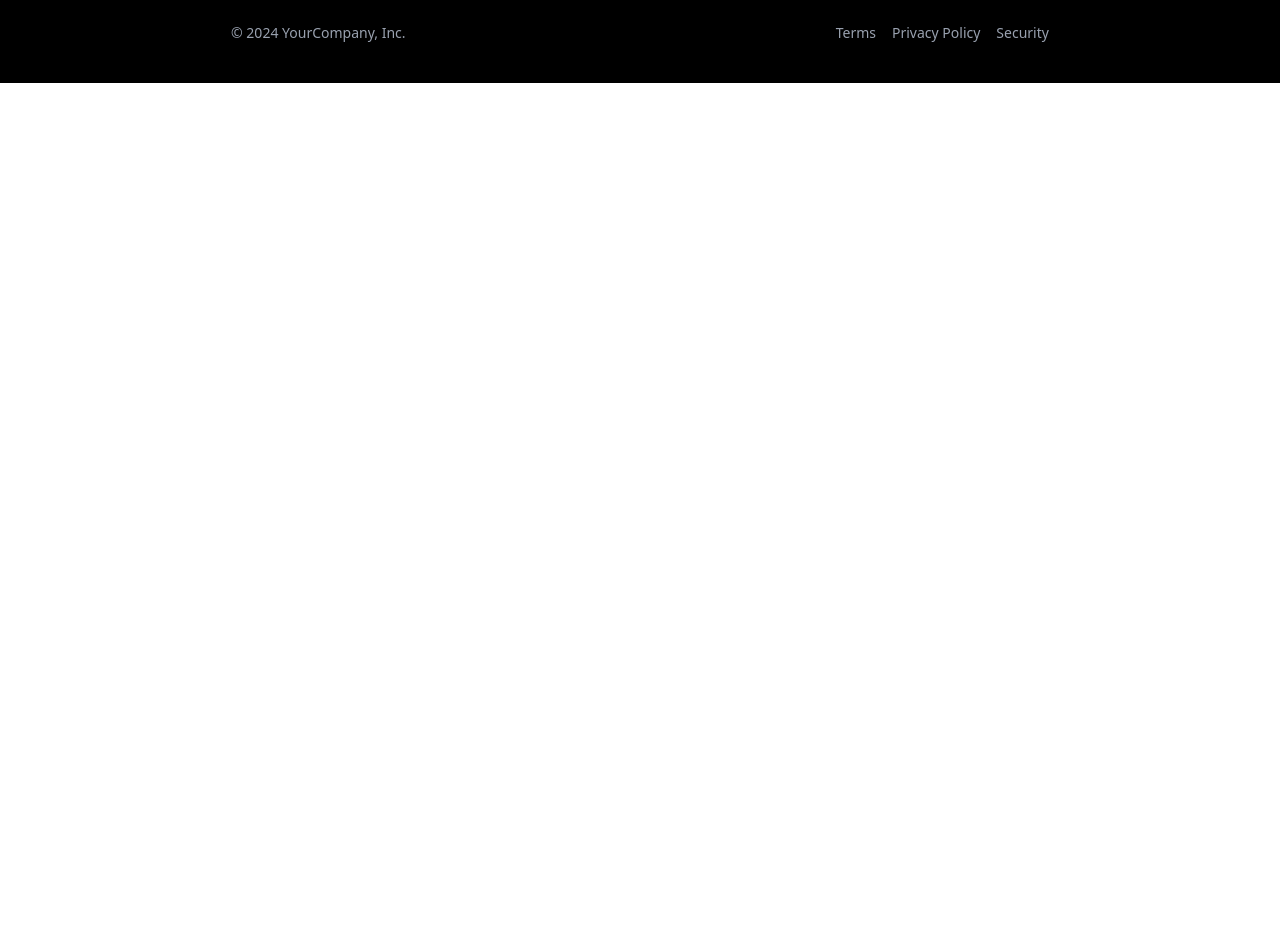
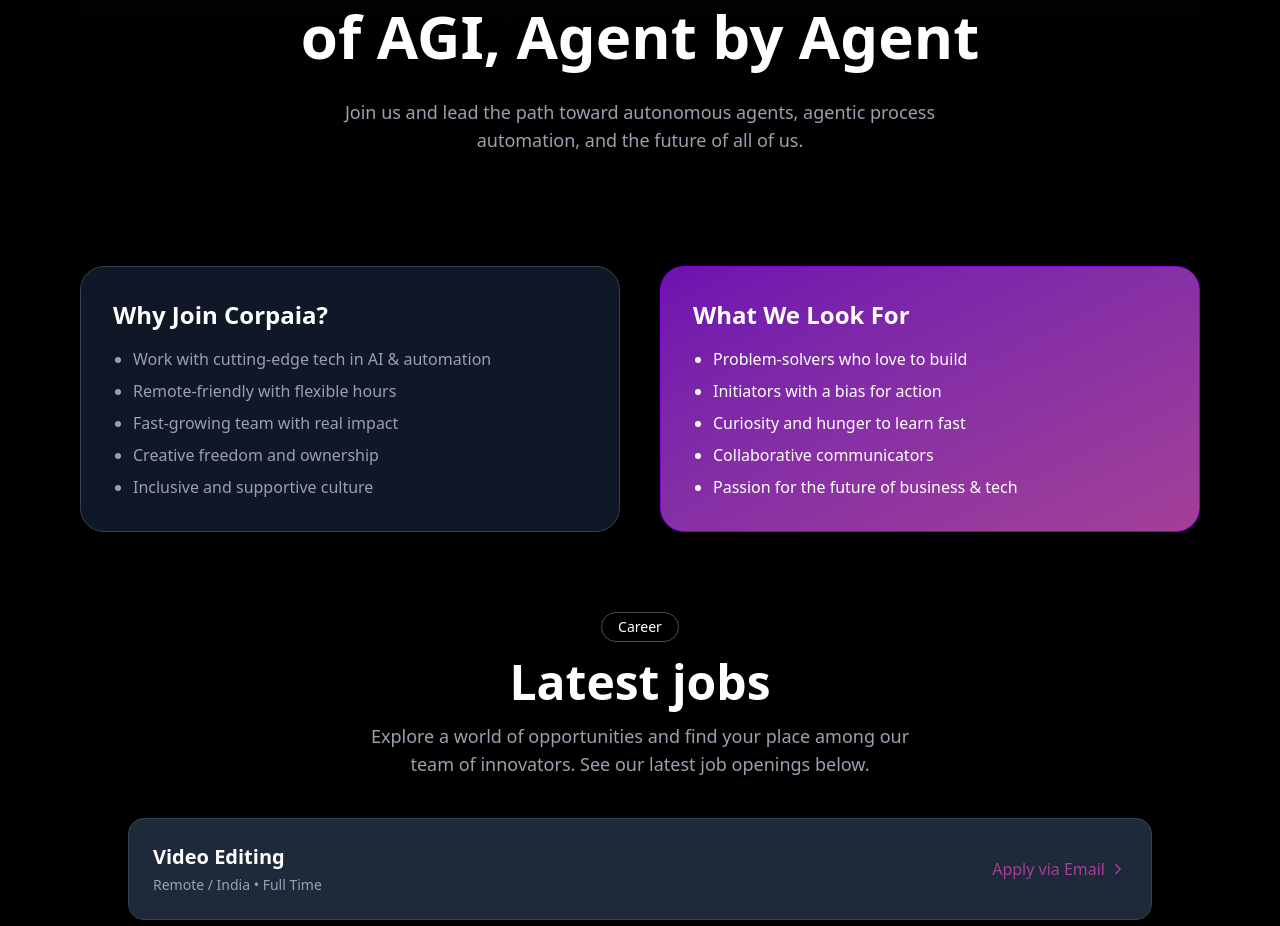
Before and after one commit to corpaia/CORPAIA, a React (Vite) app: page /career in a window 1280 px wide. Shown: the part 306-1232 px from the top of the page. Before the commit the page ends 800 px from the top, so only its background shows below. Built offline with nearby package versions, Linux system fonts and the light colour scheme.

Commit message:
Add CareersPage component, update AboutUsPage and WhatWeOffer styling; refactor App component

```diff
--- a/src/App.jsx
+++ b/src/App.jsx
@@ -1,35 +1,42 @@
-import { useState } from 'react'
-import React from 'react'
-import reactLogo from './assets/react.svg'
-import viteLogo from '/vite.svg'
-import './App.css'
-import { BrowserRouter, Route, Routes } from 'react-router-dom'
-import Home from './Components/Home'
-import ServicesPage from './Components/ServicesPage'
-import Navbar from './Components/Navbar'
-import Footer from './Components/Footer'
-import AboutUsPage from './Components/AboutUsPage'
-import DemoForm from './Pages/Demo'
-import ContactUsPage from './Components/ContactUsPage'
+import { useState } from "react";
+import React from "react";
 
+import "./App.css";
+import { BrowserRouter, Route, Routes } from "react-router-dom";
+import Home from "./Components/Home";
+import ServicesPage from "./Components/ServicesPage";
+import Navbar from "./Components/Navbar";
+import Footer from "./Components/Footer";
+import AboutUsPage from "./Components/AboutUsPage";
+import DemoForm from "./Pages/Demo";
+import ContactUsPage from "./Components/ContactUsPage";
+import OurProcess from "./Pages/OurProcess.jsx";
+import { Car } from "lucide-react";
+import CareerPage from "./Components/CareerPage.jsx";
+import JobApplicationForm from "./Pages/applicationForm.jsx";
+import { Toaster } from "react-hot-toast";
 function App() {
-  const [count, setCount] = useState(0)
+  const [count, setCount] = useState(0);
 
   return (
     <>
+      <Toaster position="top-right" toastOptions={{ duration: 4000 }} />
+
       <BrowserRouter>
-      <Navbar/>
+        <Navbar />
         <Routes>
           <Route path="/" element={<Home />} />
           {/* <Route path="/" element={<ServicesPage />} /> */}
           <Route path="/about-us" element={<AboutUsPage />} />
           <Route path="/contact-us" element={<ContactUsPage />} />
           <Route path="/demo" element={<DemoForm />} />
+          <Route path="/career" element={<CareerPage />} />
+          <Route path="/apply" element={<JobApplicationForm />} />
         </Routes>
-        <Footer/>
+        <Footer />
       </BrowserRouter>
     </>
-  )
+  );
 }
 
-export default App
+export default App;
--- a/src/Components/AboutUsPage.jsx
+++ b/src/Components/AboutUsPage.jsx
@@ -1,19 +1,19 @@
-import React from 'react';
-import BenefitsSection from '../Pages/BenefitSection';
+import React from "react";
+import BenefitsSection from "../Pages/BenefitSection";
 
 const AboutUsPage = () => {
   return (
     <div>
       <section className=" flex items-center justify-center p-8 pt-48 ">
         <div className="max-w-5xl text-center">
-          <button className='border-2 border-gray-700 mb-7 p-2 rounded-xl font-semibold'>
+          <button className="border-2 border-gray-400 mb-7 p-2 rounded-xl font-semibold text-white">
             About Us
           </button>
-          <h1 className="text-5xl font-bold text-black mb-6">
+          <h1 className="text-5xl font-bold text-white mb-6">
             We are pioneering the journey toward AGI.
           </h1>
           <div className="max-w-2xl mx-auto">
-            <p className="text-lg text-black">
+            <p className="text-lg text-gray-300">
               We are developing advanced AI agents designed to transform how
               organizations operate by automating routine tasks, enhancing
               productivity, and empowering teams to focus on innovation and
@@ -23,20 +23,28 @@ const AboutUsPage = () => {
         </div>
       </section>
       <div>
-        <BenefitsSection/>
+        <BenefitsSection />
       </div>
       <section className=" flex items-center justify-center pb-24 pt-32 ">
         <div className="max-w-4xl text-center">
-          <button className='border-2 border-gray-700 mb-7 p-2 rounded-xl font-semibold'>
+          <button className="border-2 border-gray-700 mb-7 p-2 rounded-xl font-semibold text-white">
             Values
           </button>
-          <h1 className="text-5xl font-bold text-black mb-6">
-            Great achievements begin with a single spark, whether it’s an idea, a choice, or a simple action.
+          <h1 className="text-4xl sm:text-5xl font-semibold text-white mb-6">
+            Every great achievement begins with a spark an idea, a choice, a
+            step.
           </h1>
+          {/*
+          <h1 className="text-4xl sm:text-5xl font-semibold text-white mb-6">
+            Big things start small. One spark is all it takes.
+          </h1> */}
+
           <div className="max-w-2xl mx-auto">
-            <p className="text-xl text-black px-4">
-              We’re driven by the power of small beginnings to create meaningful impact.
-              Our commitment is to empower creators, innovators, and visionaries with the tools and platform to achieve more by doing less.
+            <p className="text-xl text-white px-4">
+              We’re driven by the power of small beginnings to create meaningful
+              impact. Our commitment is to empower creators, innovators, and
+              visionaries with the tools and platform to achieve more by doing
+              less.
             </p>
           </div>
         </div>
--- /dev/null
+++ b/src/Components/CareerPage.jsx
@@ -0,0 +1,125 @@
+import React from "react";
+import { Briefcase, Send, ChevronRight } from "lucide-react";
+
+export default function CareersPage() {
+  return (
+    <div className="min-h-screen bg-black text-white font-inter py-16 px-6 lg:px-20">
+      {/* Header */}
+      {/* Hero Header */}
+      <section className="bg-gradient-to-b from-[#0a0a0a] to-black py-28 px-6 text-center">
+        <div className="max-w-5xl mx-auto">
+          <span className="inline-block border border-white/30 text-white text-sm px-4 py-1 rounded-full mb-6">
+            Career
+          </span>
+          <h1 className="text-4xl md:text-6xl font-bold text-white leading-tight mb-6">
+            We're Building the Future
+            <br className="hidden md:block" />
+            of AGI, Agent by Agent
+          </h1>
+          <p className="text-gray-400 max-w-2xl mx-auto text-lg">
+            Join us and lead the path toward autonomous agents, agentic process
+            automation, and the future of all of us.
+          </p>
+        </div>
+      </section>
+
+      {/* Why Work With Us */}
+      <div className="grid md:grid-cols-2 gap-10 max-w-6xl mx-auto mb-20">
+        <div className="bg-gray-900 border border-gray-700 rounded-3xl p-8">
+          <h2 className="text-2xl font-semibold text-white mb-4">
+            Why Join Corpaia?
+          </h2>
+          <ul className="text-gray-400 list-disc pl-5 space-y-2">
+            <li>Work with cutting-edge tech in AI & automation</li>
+            <li>Remote-friendly with flexible hours</li>
+            <li>Fast-growing team with real impact</li>
+            <li>Creative freedom and ownership</li>
+            <li>Inclusive and supportive culture</li>
+          </ul>
+        </div>
+
+        <div className="bg-gradient-to-br from-purple-800 to-[#a43f97] rounded-3xl p-8 border border-purple-700">
+          <h2 className="text-2xl font-semibold mb-4">What We Look For</h2>
+          <ul className="list-disc pl-5 space-y-2 text-white">
+            <li>Problem-solvers who love to build</li>
+            <li>Initiators with a bias for action</li>
+            <li>Curiosity and hunger to learn fast</li>
+            <li>Collaborative communicators</li>
+            <li>Passion for the future of business & tech</li>
+          </ul>
+        </div>
+      </div>
+
+      {/* Open Roles */}
+      {/* Jobs Section Header */}
+      <section className="text-center mt-20 mb-10">
+        <span className="inline-block  border border-white/30 text-white text-sm px-4 py-1 rounded-full mb-4">
+          Career
+        </span>
+        <h2 className="text-4xl md:text-5xl font-semibold text-white mb-4">
+          Latest jobs
+        </h2>
+        <p className="text-gray-400 max-w-xl mx-auto text-lg">
+          Explore a world of opportunities and find your place among our team of
+          innovators. See our latest job openings below.
+        </p>
+      </section>
+
+      <div className="max-w-5xl mx-auto mb-24">
+        <div className="space-y-6">
+          <JobCard
+            title="Video Editing"
+            location="Remote / India"
+            type="Full Time"
+          />
+          <JobCard
+            title="Graphic Designer"
+            location="Remote / Hybrid - Kerala"
+            type="Contract"
+          />
+          <JobCard title="Content Writer" location="Remote" type="Freelance" />
+        </div>
+      </div>
+
+      {/* CTA */}
+      <div className="bg-gray-900 border border-gray-700 rounded-3xl p-10 max-w-4xl mx-auto text-center">
+        <h3 className="text-3xl font-semibold mb-4">
+          Don’t see a role that fits?
+        </h3>
+        <p className="text-gray-400 mb-6">
+          We're always looking for exceptional talent. If you're passionate
+          about what we do, send us your profile!
+        </p>
+        <a
+          href="mailto:corpaiagents@gmail.com"
+          className="inline-flex items-center justify-center gap-2 bg-gradient-to-r from-[#a43f97] to-orange-500 text-white font-semibold px-6 py-3 rounded-xl hover:scale-105 transition-all duration-300"
+        >
+          <Send size={18} /> Send Resume
+        </a>
+      </div>
+    </div>
+  );
+}
+const JobCard = ({ title, location, type }) => {
+  const subject = encodeURIComponent(`Job Application: ${title}`);
+  const body = encodeURIComponent(
+    `Hi Corpaia Hiring Team,\n\nI would like to apply for the ${title} position.`
+  );
+
+  return (
+    <div className="bg-gray-800 border border-gray-700 rounded-2xl p-6 flex flex-col md:flex-row md:items-center md:justify-between gap-4 transition-all duration-300 hover:scale-[1.02] hover:bg-gray-700 hover:border-[#a43f97] shadow-md hover:shadow-[#a43f97]/30">
+      <div>
+        <h3 className="text-xl font-semibold mb-1 text-white">{title}</h3>
+        <p className="text-sm text-gray-400">
+          {location} • {type}
+        </p>
+      </div>
+      <a
+        href={`mailto:corpaiagents@gmail.com?subject=${subject}&body=${body}`}
+        className="text-[#a43f97] hover:underline font-medium flex items-center gap-1 transition-all duration-200"
+      >
+        Apply via Email <ChevronRight size={18} />
+      </a>
+    </div>
+  );
+};
--- a/src/index.css
+++ b/src/index.css
@@ -1,8 +1,10 @@
 @import "tailwindcss";
 
 body {
+  background-color: black;
 
-  background-color: white;
+  user-select: none;
+  -webkit-user-select: none; /* For Safari */
 }
 
 #root {
```
Also changed, not shown: src/Pages/WhatWeOffer.jsx (+22 -116 lines).
